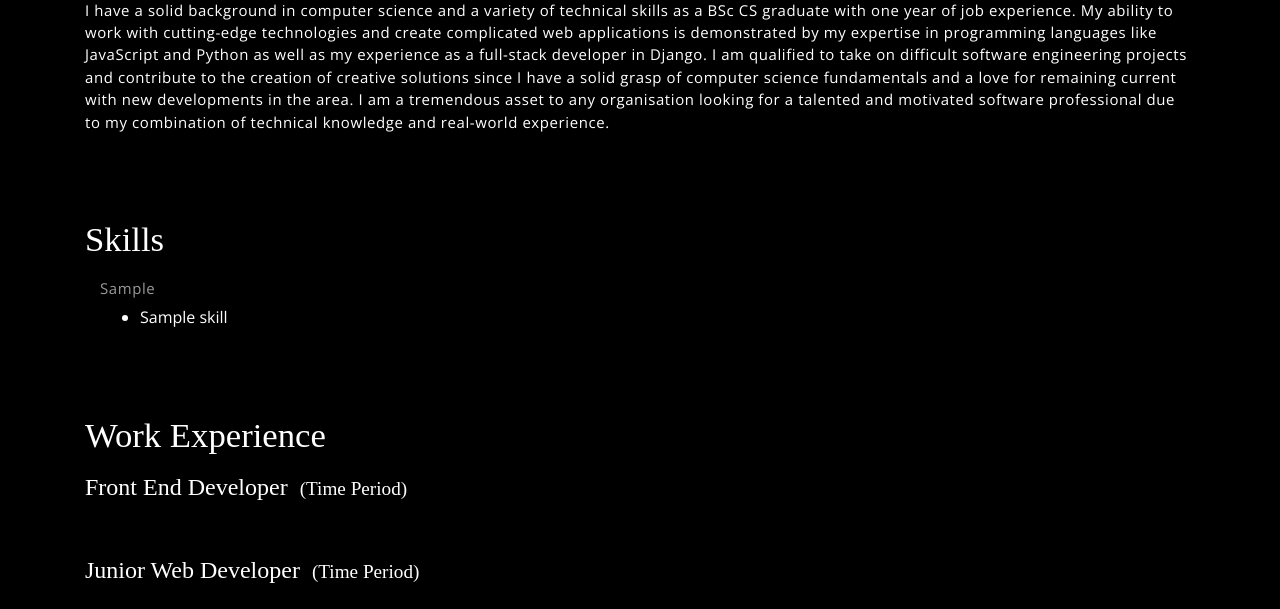
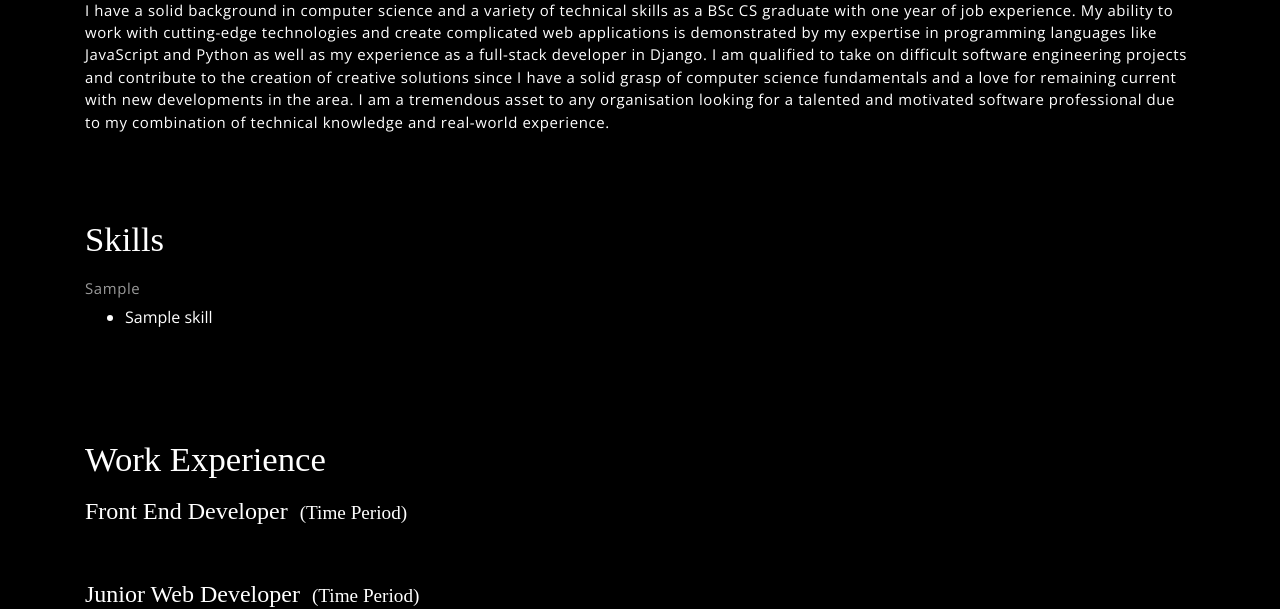
Before and after one commit to luckypatcherx/DJANGO-PORTFOLIO, a Django app: page /resume in a window 1280 px wide. Shown: the part 859-1468 px from the top of the page. Run offline with Django 4.2, Linux system fonts and the light colour scheme; tables that the repository leaves empty hold one stand-in row (values such as "Sample post"); some libraries are stand-ins or nearby versions; some web fonts are replaced.

Commit message:
alignmetn update

```diff
--- a/webmanagement/templates/resume.html
+++ b/webmanagement/templates/resume.html
@@ -49,8 +49,9 @@ Professional Summary
     <div class="about">
       <div class="about-caption">
         <h2 class="section-title mb-3">Skills</h2>
+        <div class="row">
           {% for category in skills_by_category %}
-        <div class="col-lg-6">
+          <div class="col-lg-6 mb-4">
             <p class="section-subtitle">{{ category.category }}</p>
             <ul>
               {% for skill in category.skills %}
@@ -59,6 +60,7 @@ Professional Summary
             </ul>
           </div>
           {% endfor %}
+        </div>
       </div>
     </div>
 
```
Lines whose indentation alone changed are shown as unchanged.
